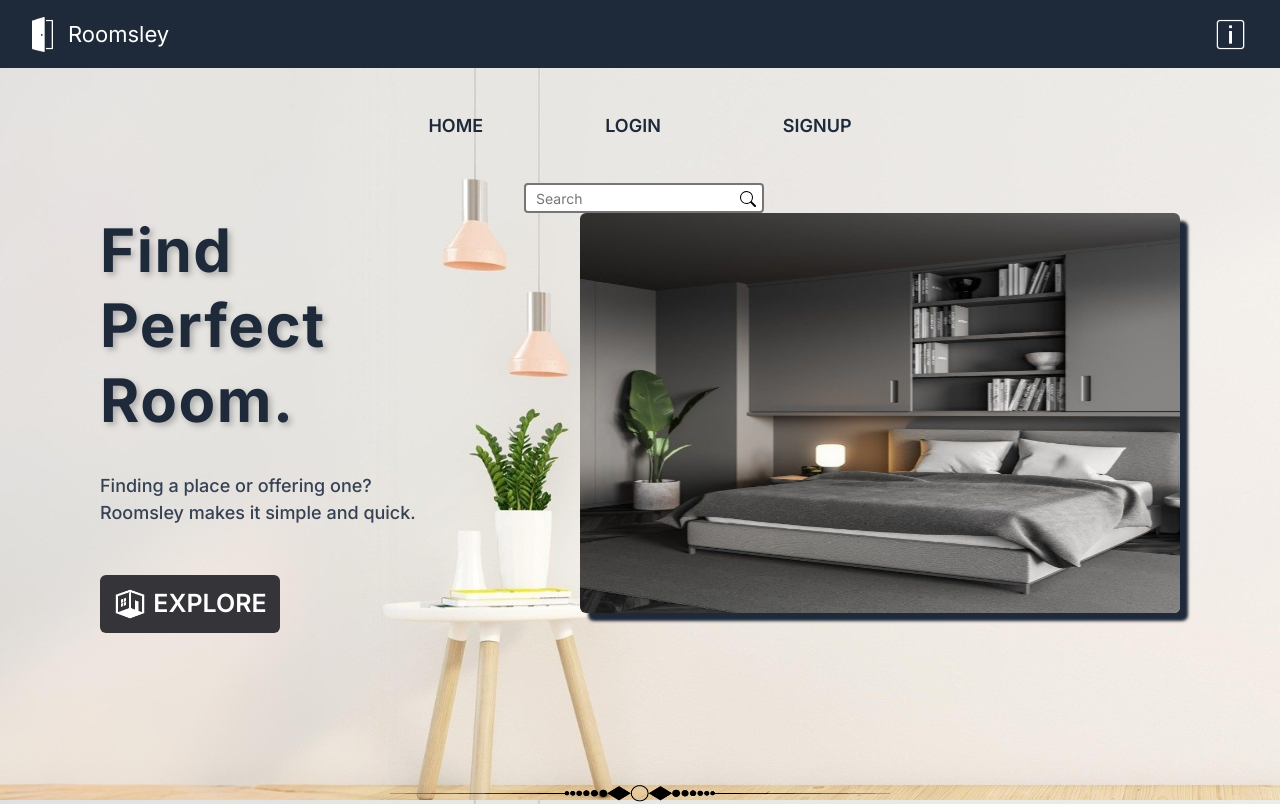
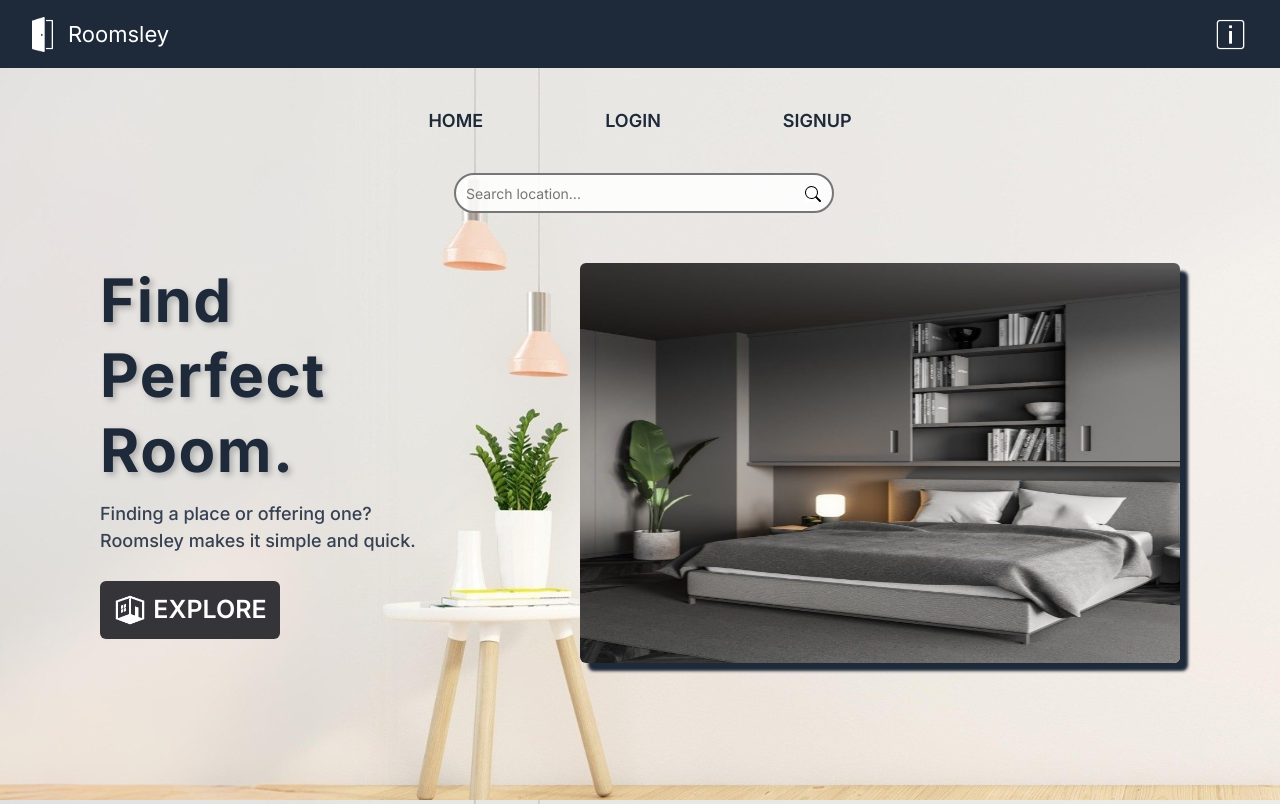
Before and after one commit to rohitkumar893/roomsley, a React (Vite) app: page / in a window 1280 px wide. Shown: the top 804 px of the page. Built offline with nearby package versions, Linux system fonts and the light colour scheme.

Commit message:
removed unnecessary lines

```diff
--- a/src/App.css
+++ b/src/App.css
@@ -23,6 +23,7 @@ nav{
   animation-duration: 2s;
   animation-delay: 0.6s;
   animation-fill-mode: forwards;
+  margin-top: 50px;
 }
 
 
@@ -184,11 +185,10 @@ ul:hover{
   display: flex;
   align-items: center;
   text-align: center;
-
 }
 
 .search__input {
-  background-color: #fff;
+  background-color: #ffffffe0;
   font-family: inherit;
   font-size: inherit;
   border: 2px solid #767676;
@@ -196,8 +196,9 @@ ul:hover{
   padding: 5px 10px;
   border-radius: 4px;
   margin-right: -1.5rem;
-  height: 30px;
-  width: 15rem;
+  height: 40px;
+  width: 380px;
+  border-radius: 40px;
 }
 
 .search__input::-webkit-input-placeholder {
@@ -207,7 +208,8 @@ ul:hover{
 }
 
 .search__button {
-  border: none;
+  transform: translate(-5px);
+  border:none;
   background-color: #fff;
   margin-top: 0.1em;
 }
--- a/src/App.jsx
+++ b/src/App.jsx
@@ -1,12 +1,7 @@
 import { useState, useEffect } from 'react'
-import { useGSAP }  from '@gsap/react'
-import { ScrollTrigger } from "gsap/ScrollTrigger";
-import gsap from 'gsap'
 import React from 'react';
 import './App.css'
 import { Link } from 'react-router-dom';
-import { toast } from 'react-toastify';
-gsap.registerPlugin(ScrollTrigger);
 
 function App() {
   const [isLoggedIn, setIsLoggedIn] = useState(false);
@@ -27,48 +22,7 @@ function App() {
       window.location.href = "/"
       localStorage.removeItem("isLoggedIn");
       setIsLoggedIn(false);
-    };
-
-  useGSAP(() => {
-    gsap.from(".services",{
-      opacity:0,
-      duration: 1,
-      scrollTrigger:{
-        trigger:".services",
-        start: "top 85%"
-      }
-    })
-
-    gsap.from(".findrooms",{
-      opacity:0,
-      x:40,
-      duration: 1,
-      scrollTrigger:{
-        trigger:".findrooms",
-        start: "top 73%"
-      }
-    })
-
-    gsap.from(".listrooms",{
-      x:-40,
-      opacity:0,
-      duration: 1,
-      scrollTrigger:{
-        trigger:".listrooms",
-        start: "top 73%"
-      }
-    })
-
-    gsap.from(".easydeal",{
-      x:40,
-      opacity:0,
-      duration: 1,
-      scrollTrigger:{
-        trigger:".easydeal",
-        start: "top 73%"
-      }
-    })
-  })
+  };
 
   return (
     <>
@@ -84,7 +38,7 @@ function App() {
         </Link>
         </nav>
 
-        <nav className='h-[115px] flex justify-center items-center gap-[42px] md:gap-[122px]'>
+        <nav className='h-[105px] flex justify-center items-center gap-[42px] md:gap-[122px]'>
           <ul>
           <h2 className='homebtn text-[18px] hover:scale-110 text-gray-800 font-semibold' onClick={() => window.location.reload()}>HOME</h2>
           </ul>
@@ -115,7 +69,7 @@ function App() {
 
           <div className='w-full flex justify-center'>
             <div className="searchh w-full flex justify-center items-center">
-                <input placeholder="Search" class="search__input" type="text" />
+                <input placeholder="Search location..." class="search__input" type="text" />
                 <button class="search__button">
                   <svg
                     viewBox="0 0 16 16"
@@ -136,7 +90,7 @@ function App() {
         <div className='landingcontainer h-[100%] w-[100%] flex flex-col sm:flex-row justify-center items-center'>
           <div className='padder h-[100%] w-[100%]'>
             <div className='marginctrl flex flex-col md:flex-row h-full w-full justify-between gap-[45px]'>
-              <div className='flex flex-col gap-[28px] sm:gap-[34px]'>
+              <div className='flex flex-col gap-[15px] sm:gap-[12px]'>
                   <h1 className='textlogo text-[52px] w-[300px] md:text-[60px] font-bold leading-tight tracking-wide'>Find Perfect<br />Room<span className='animate-pulse'>.</span></h1>
                   <h2 className='text-[18px] sm:w-[410px] w-[360px] font-medium text-gray-700'> Finding a place or offering one? <br /> Roomsley makes it simple and quick.</h2>
                   <Link to="/listings">
```
